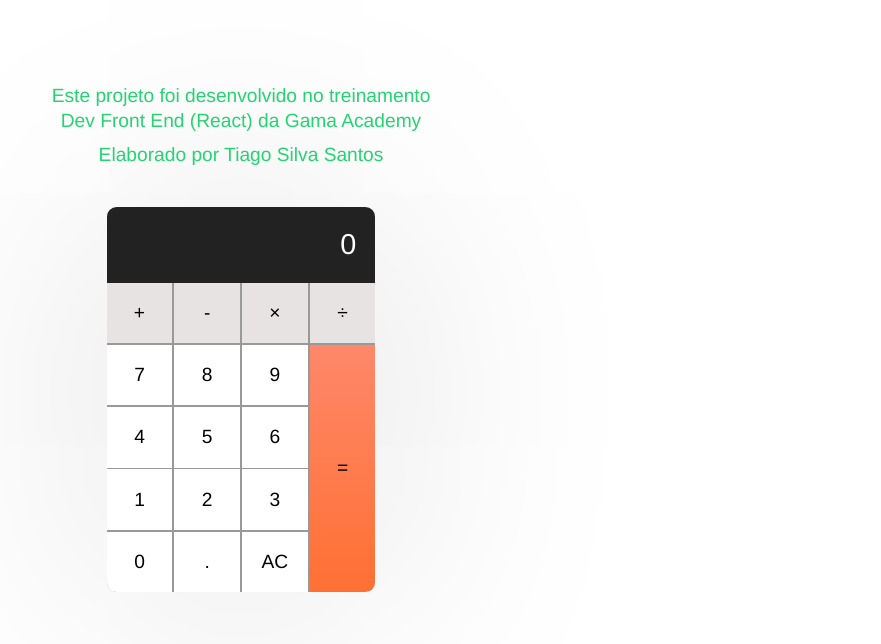
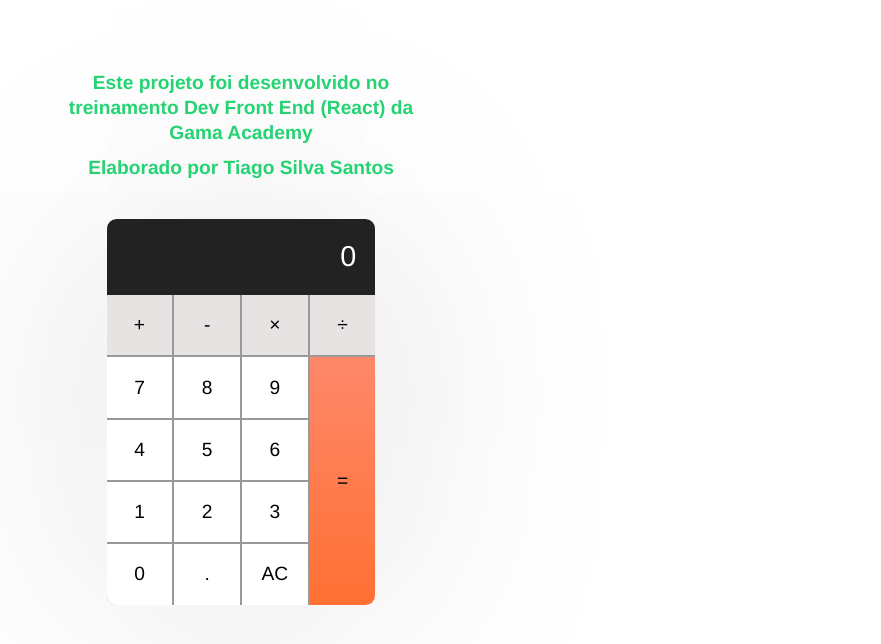
Before and after one commit to tiagoss-cubos/calculator-gama-academy, a plain HTML site: page index.html in a window 1280 px wide. Shown: the part 62-706 px from the top of the page, without its empty margins (399-1280 px from the left). Drawn offline with Linux system fonts and the light colour scheme.

Commit message:
Update style.css

```diff
--- a/assets/css/style.css
+++ b/assets/css/style.css
@@ -12,6 +12,7 @@
 .container span {
   text-align: center;
   color: rgb(37, 211, 115);
+  font-weight: 600
 }
 
 .container span {
```
